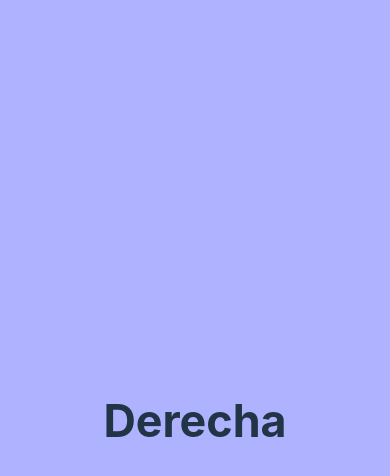
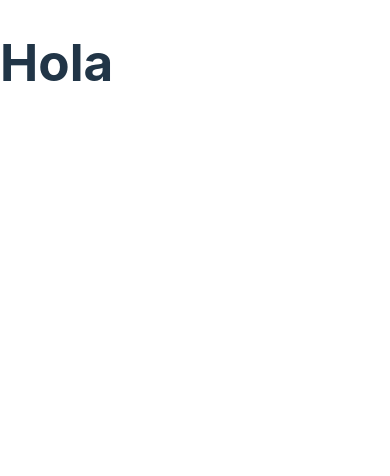
Before and after one commit to LilianaGuadalupeDJM/anaevalua, a React (Vite) app: page / in a window 390 px wide. Shown: the top 476 px of the page. Built offline with nearby package versions, Linux system fonts and the light colour scheme.

Commit message:
Implementar routes

```diff
--- a/package.json
+++ b/package.json
@@ -13,7 +13,8 @@
     "@ant-design/icons": "^5.3.7",
     "antd": "^5.17.3",
     "react": "^18.2.0",
-    "react-dom": "^18.2.0"
+    "react-dom": "^18.2.0",
+    "react-router-dom": "^6.23.1"
   },
   "devDependencies": {
     "@types/react": "^18.2.66",
--- a/src/App.jsx
+++ b/src/App.jsx
@@ -1,8 +1,8 @@
-import {DatePicker, ConfigProvider, Button} from 'antd';
+import {ConfigProvider} from 'antd';
+import {BrowserRouter} from 'react-router-dom'
+import AppRoutes from './routes';
 import './App.css'
-import LayoutComponent from './components/Layout';
-import ImagenLogin from '.components/ImageLogin';
-import FormLogin from '.components/FormLogin';
+
 
 
 function App() {
@@ -15,13 +15,11 @@ function App() {
     }
    }}
    >
-    <LayoutComponent
-    leftColSize={{xs:0, sm:0, md:8, lg:6}}
-    rightColSize={{xs:24, sm:24, md:16, lg:18}}
-    leftContent={<ImagenLogin />}
-    rightContent={<FormLogin />}
-    />
+    <BrowserRouter>
+   <AppRoutes/>
+   </BrowserRouter>
    </ConfigProvider>
+
   )
 }
 
--- /dev/null
+++ b/src/pages/Home/index.jsx
@@ -0,0 +1,10 @@
+import React from "react";
+
+const Home = () => {
+    return (
+
+        <h1>Hola</h1>
+    );
+}
+
+export default Home;
--- /dev/null
+++ b/src/pages/Login/index.jsx
@@ -0,0 +1,19 @@
+import React from "react";
+import LayoutComponent from "../../components/Layout";
+import ImagenLogin from "../../components/ImagenLogin";
+import FormLogin from "../../components/FormLogin";
+
+const Login = () => {
+    return (
+
+        <LayoutComponent
+        leftColSize={{xs:0, sm:0, md:8, lg:6}}
+        rightColSize={{xs:24, sm:24, md:16, lg:18}}
+        leftContent={<ImagenLogin />}
+        rightContent={<FormLogin />}
+        />
+
+    );
+}
+
+export default Login;
--- /dev/null
+++ b/src/routes/index.jsx
@@ -0,0 +1,14 @@
+import React from "react";
+import {useRoutes} from "react-router-dom";
+import Home from "../pages/Home";
+import Login from "../pages/Login";
+
+const AppRoutes = () => {
+    let routes = useRoutes([
+        {path: "/", element: <Home />},
+        {path: "/login", element: <Login />},
+    ]);
+    return routes;
+}
+
+export default AppRoutes;
```
Also changed, not shown: 1 other file (tests, documents, lock files or other folders).
